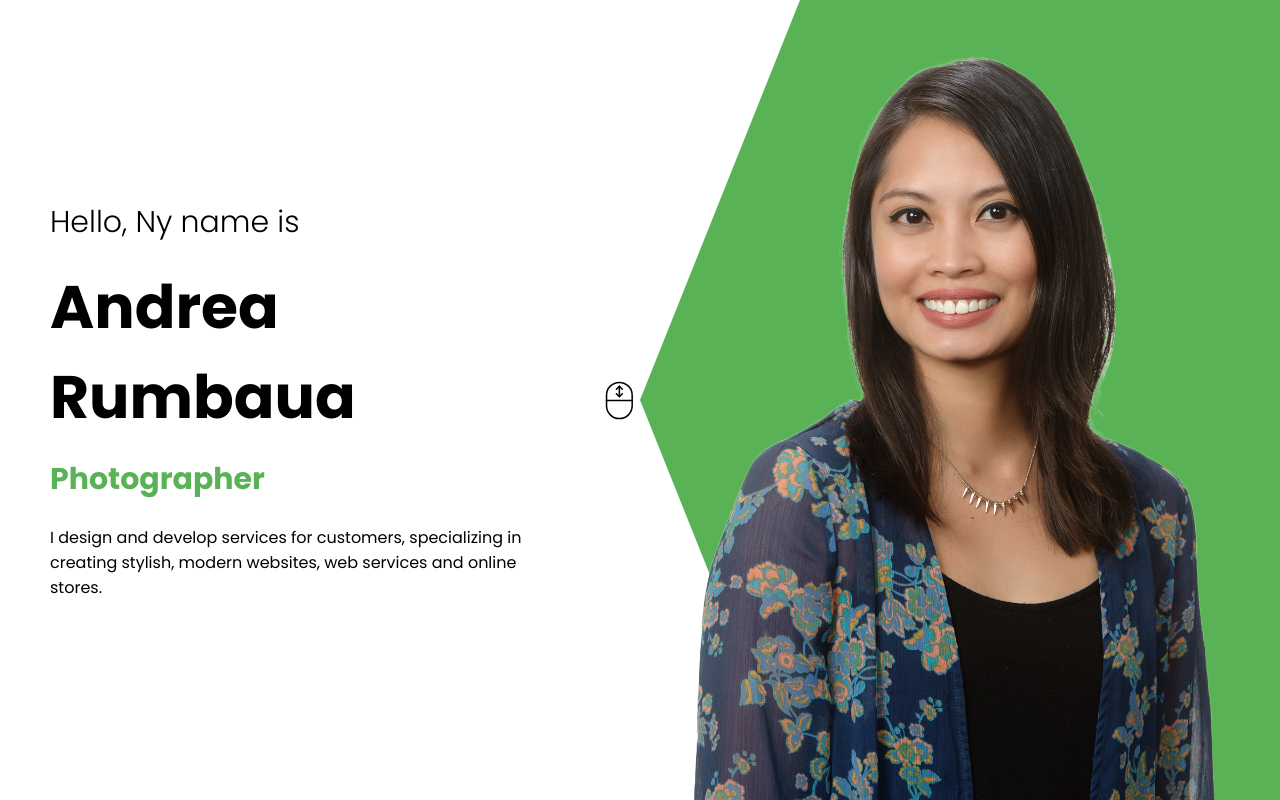
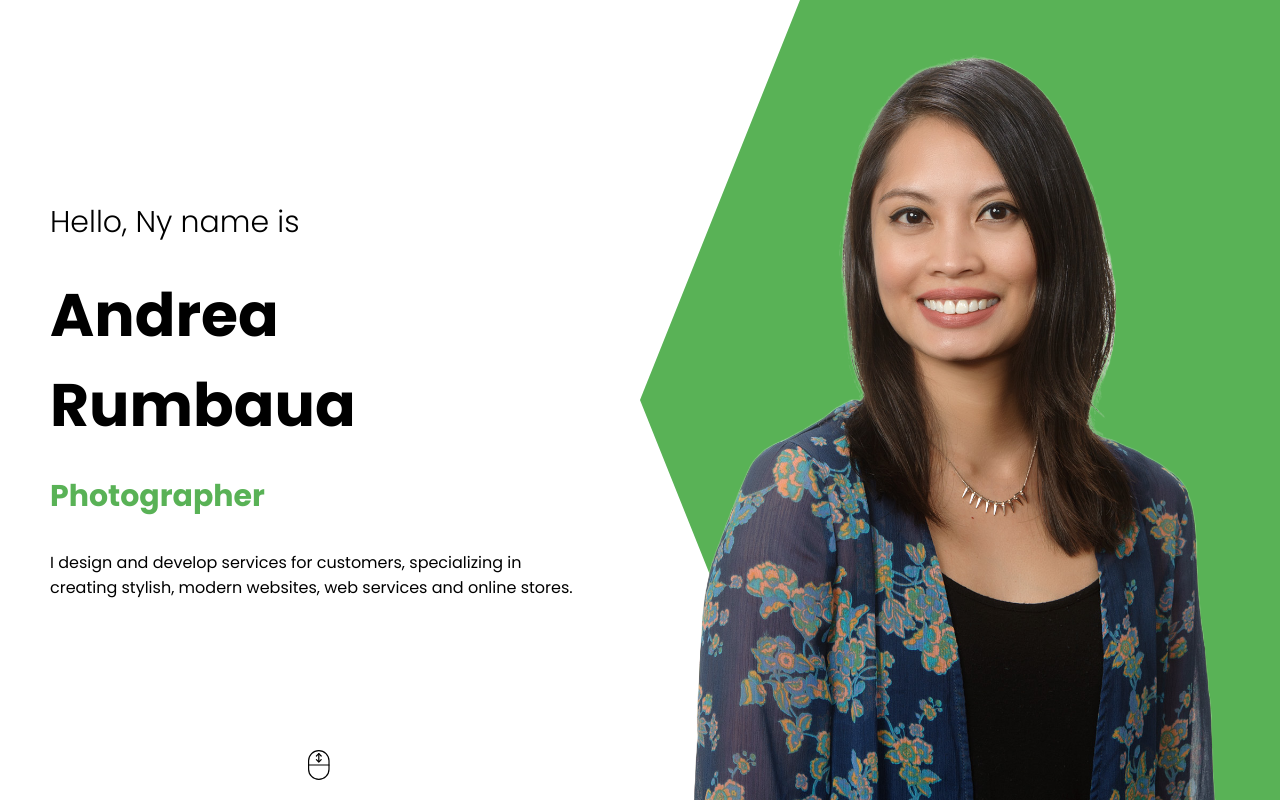
Before and after one commit to arumbaua366/portfolio_v2, a React (Create React App) app: page / in a window 1280 px wide. Built offline with nearby package versions, Linux system fonts and the light colour scheme.

Commit message:
add intro components

```diff
--- a/src/components/intro/intro.css
+++ b/src/components/intro/intro.css
@@ -66,6 +66,13 @@
   align-items: center;
 }
 
+.i-scroll {
+  width: 30px;
+  height: 30px;
+  position: absolute;
+  bottom: 20px;
+}
+
 .i-img {
   width: 100%;
   height: 100%;
```
Also changed, not shown: src/components/about/About.jsx (added), src/components/about/about.css (added).
